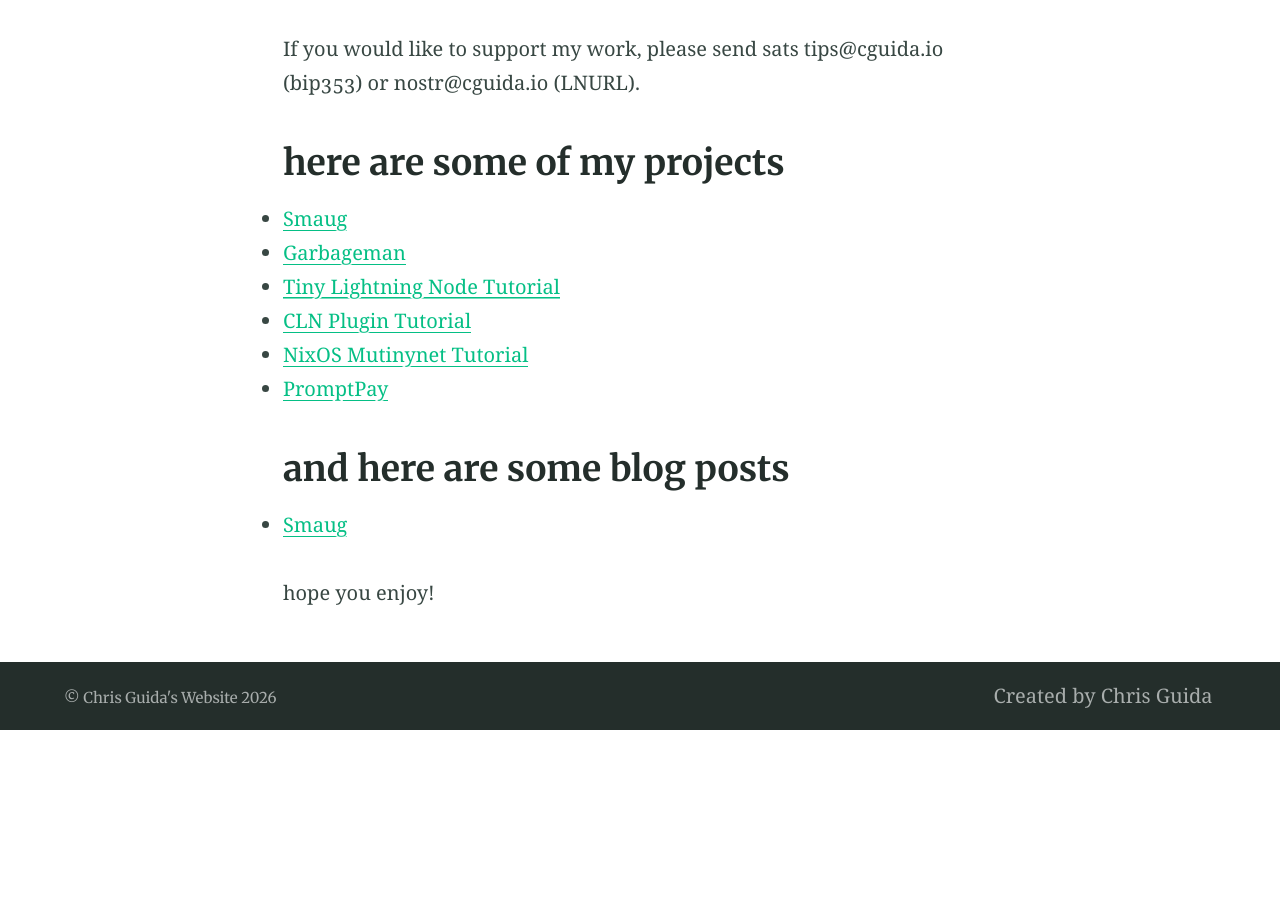
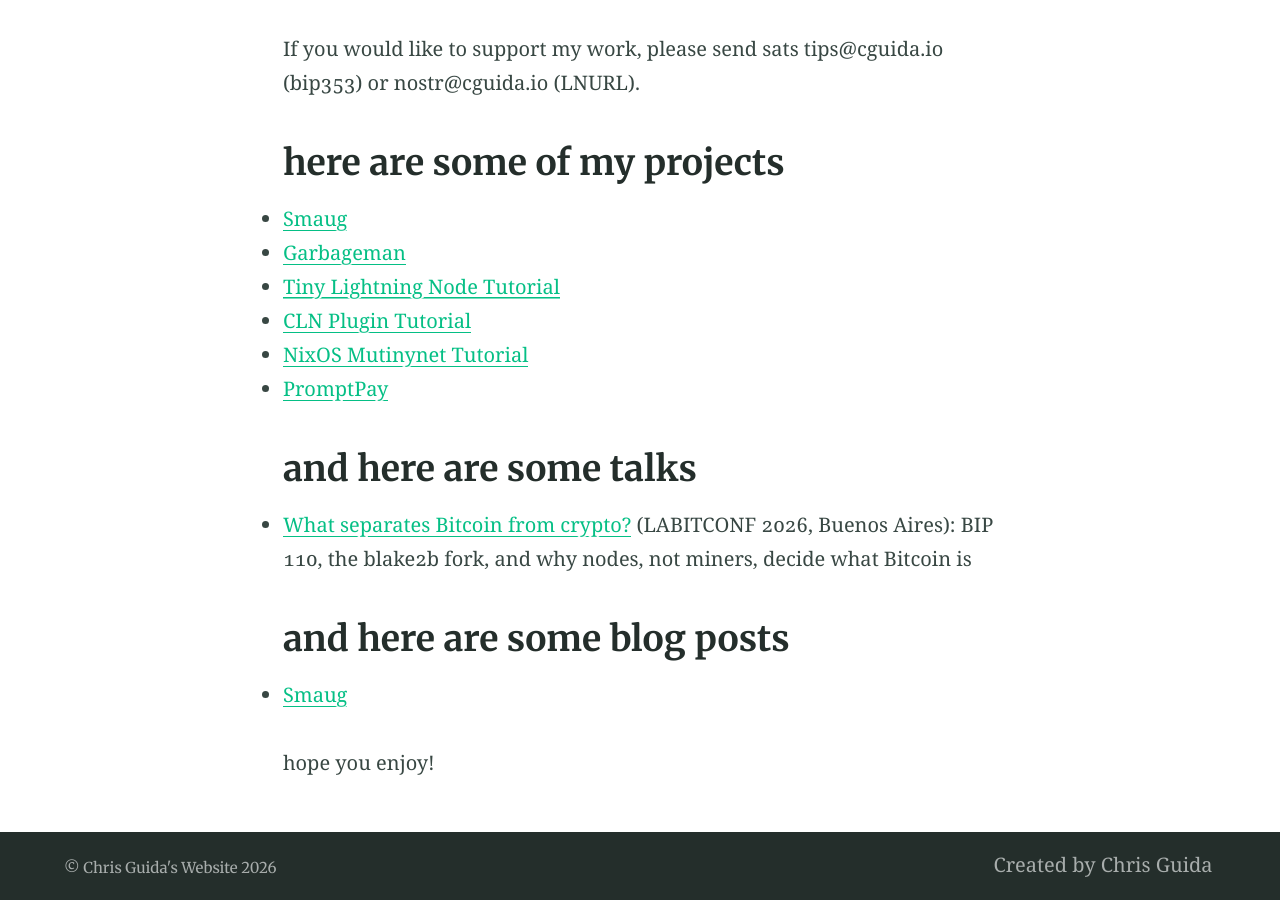
Before and after one commit to chrisguida/cguida.io, a Jekyll site: the page built from index.md, in a window 1280 px wide and 900 px high, scrolled down 1652 px. Built offline with Jekyll 4.4.1, drawn with Linux system fonts in a browser that asks for light colours; before the commit the page ends 2382 px from its top, so only the background shows below that.

Commit message:
Add LABITCONF 2026 talk
Link the self-hosted keynote "What separates Bitcoin from crypto?"
(cguida.io/talks/labitconf-2026/) from the home page.

Co-Authored-By: Claude Opus 5.5 <noreply@anthropic.com>
Claude-Session: https://claude.ai/code/session_01WgBpJbYHwgrioCp4UGziPb

```diff
--- a/index.md
+++ b/index.md
@@ -38,6 +38,10 @@ If you would like to support my work, please send sats tips@cguida.io (bip353) o
 - [NixOS Mutinynet Tutorial](https://chrisguida.github.io/nixos-mutinynet-tutorial/)
 - [PromptPay](https://github.com/chrisguida/bolt12-subscriptions)
 
+## and here are some talks
+
+- [What separates Bitcoin from crypto?](https://cguida.io/talks/labitconf-2026/) (LABITCONF 2026, Buenos Aires): BIP 110, the blake2b fork, and why nodes, not miners, decide what Bitcoin is
+
 ## and here are some blog posts
 
 - [Smaug]({{ site.baseurl }}/jekyll/github-pages/2025/06/23/smaug/)
```
